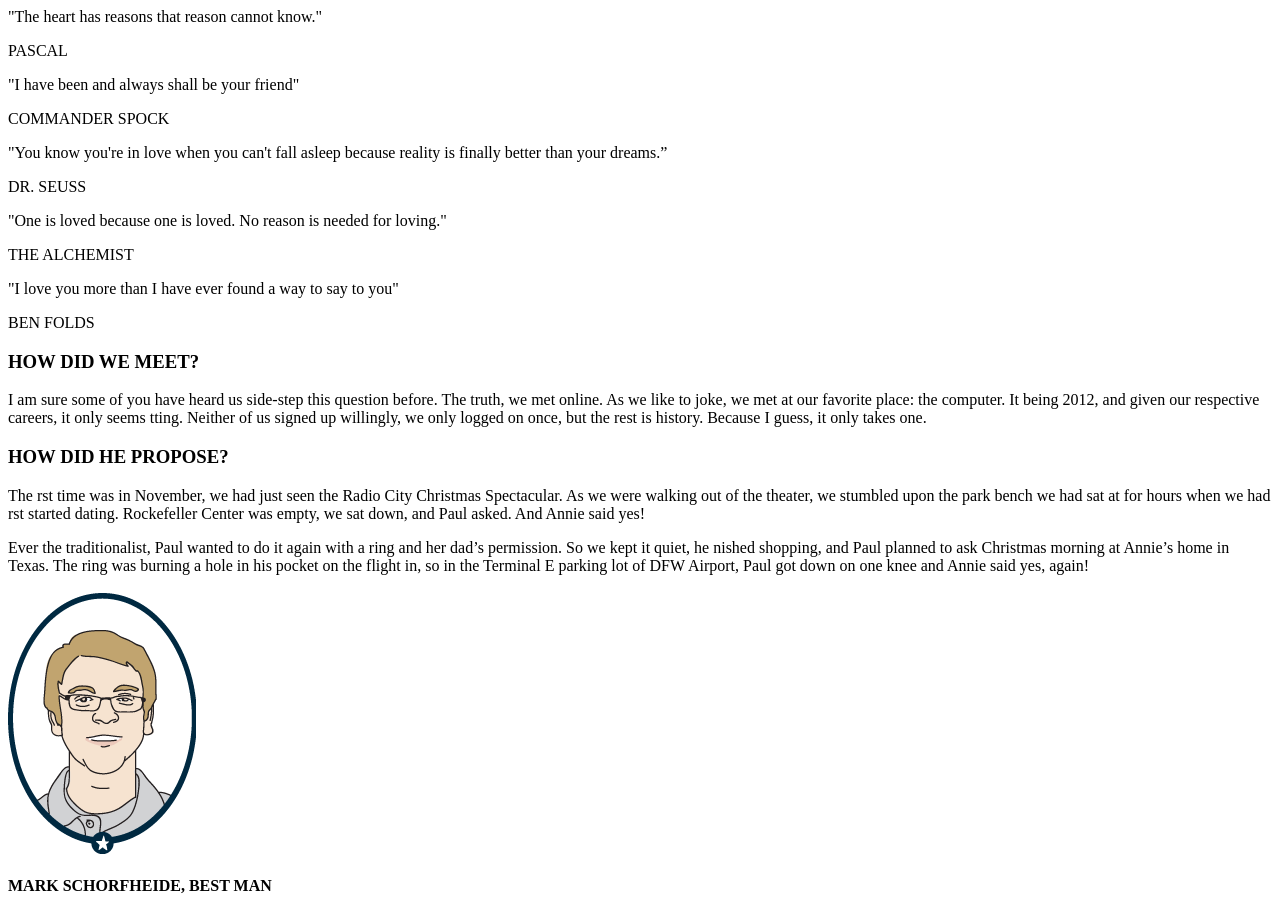
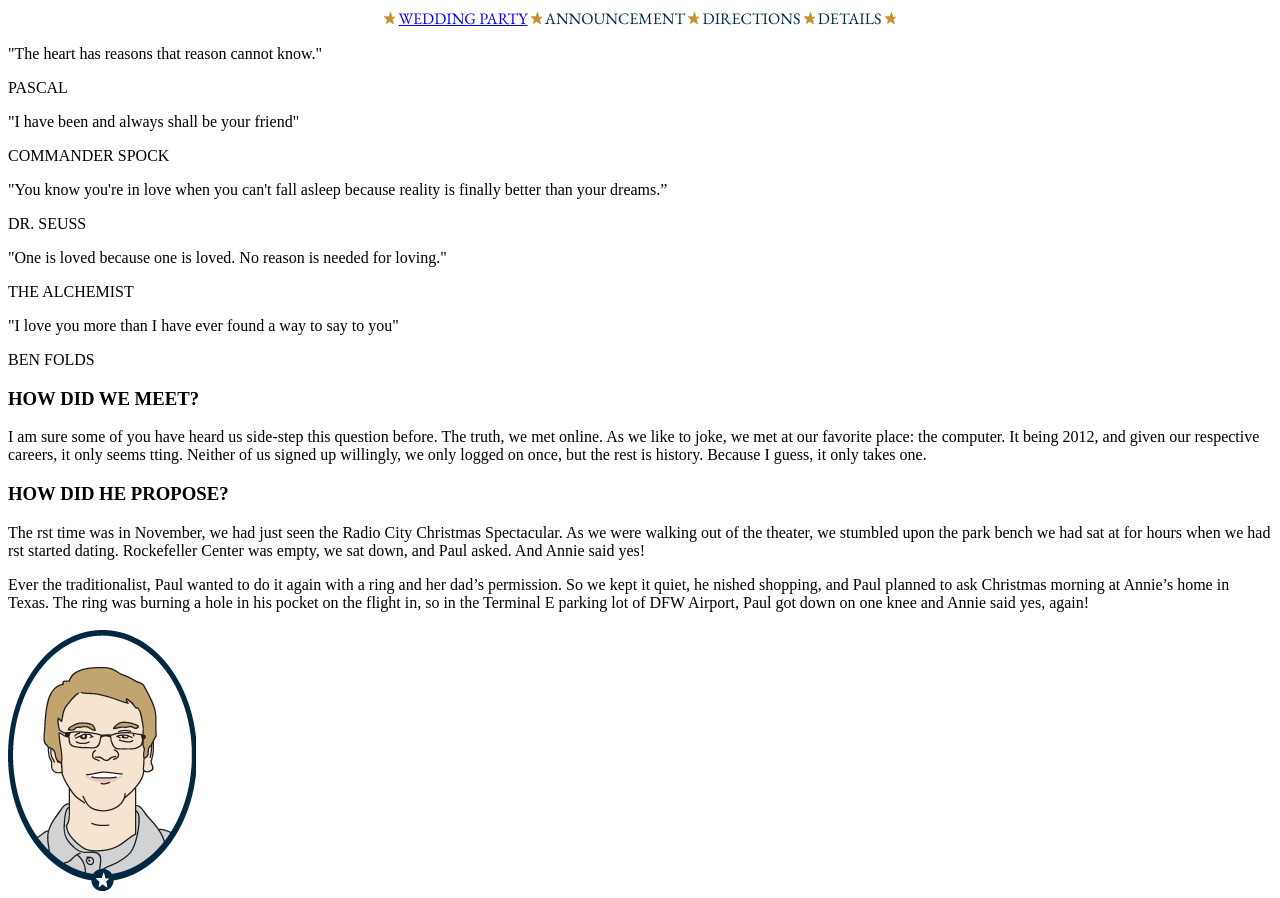
Before and after one commit to pschorf/wedding, a plain HTML site: page static/index.html in a window 1280 px wide. Shown: the top 898 px of the page. Drawn offline with nearby package versions, Linux system fonts and the light colour scheme.

Commit message:
add header

```diff
--- a/static/index.html
+++ b/static/index.html
@@ -1,7 +1,23 @@
 <html>
 <head>
+  <link rel="stylesheet" type="text/css" href="style.css">
 </head>
 <body>
+<div id="header-wrap">
+  <span id="header">
+    <!-- <img src="img/star_small.png"/>
+    RSVP -->
+    <img src="img/star_small.png"/>
+    <a href="#party">Wedding Party</a>
+    <img src="img/star_small.png"/>
+    Announcement
+    <img src="img/star_small.png"/>
+    Directions
+    <img src="img/star_small.png"/>
+    Details
+    <img src="img/star_small.png"/>
+  </span>
+</div>
 <div id="quotes">
   <div class="quote-wrapper">
     <p class="quote">
@@ -83,6 +99,7 @@
   <div class="party">
     <img src="img/mark.png"/>
     <h4>MARK SCHORFHEIDE, BEST MAN</h4>
+
     <p>
       "Chief" is Paul's younger brother. He is an ultimate frisbee expert and professional heavy-metal musician.
       He is also a freshman at the University of Illinois.
@@ -91,6 +108,7 @@
   <div class="party">
     <img src="img/dylan.png"/>
     <h4>DYLAN ERB</h4>
+
     <p>
       Paul's first friend, Dylan has been around since preschool. When he is not building
       Formula cars, he is working on a PhD in Mechanical Engineering at MIT.
@@ -99,6 +117,7 @@
   <div class="party">
     <h4>DIETER BROMMER</h4>
     <img src="img/dieter.png"/>
+
     <p>
       A close friend since college, Paul &amp; Dieter's friendship grew over many a 5am Dunkin'
       Donuts outing. Also working on a PhD in Mechanical Engineering at MIT.
@@ -107,6 +126,7 @@
   <div class="party">
     <h4>MICHAEL MURPHY</h4>
     <img src="img/murphy.png"/>
+
     <p>
       Paul's long time friend. Copywriter by day and actor by night. You might also
       recognize Murphy from "I killed my BFF" on the Biography channel.
@@ -115,6 +135,7 @@
   <div class="party">
     <h4>THOMAS SAMUELSON</h4>
     <img src="img/thomas.png"/>
+
     <p>
       Thomas is Annie's younger brother. Paul and Thomas immediately bonded over
       Monty Python and Star Trek. He is also a freshman at Fordham University.
@@ -131,6 +152,7 @@
   <div class="party">
     <h4>EMILY SAMUELSON, MAID OF HONOR</h4>
     <img src="img/emily.png"/>
+
     <p>
       Annie's rock star younger sister. Emily rows crew and is studying Mechanical
       Engineering at UPenn, all the while finding time to call Annie to catch up everyday.
@@ -139,6 +161,7 @@
   <div class="party">
     <h4>MADELINE SAMUELSON</h4>
     <img src="img/madeleine.png"/>
+
     <p>
       Annie's older sister and sidekick growing up. She is finishing up medical school in
       Houston and is planning on being an Ear Nose and throat surgeon extraordinaire.
@@ -147,6 +170,7 @@
   <div class="party">
     <h4>ASHTON BARRINEAU</h4>
     <img src="img/ashton.png"/>
+
     <p>
       Great friends since college, Ashton and Annie bonded over "Footloose" and NY
       Times Crosswords. Ashton is working on a Law degree at SMU in Dallas.
@@ -155,6 +179,7 @@
   <div class="party">
     <h4>HAYLEY MARTIN</h4>
     <img src="img/hayley.png"/>
+
     <p>
       Inseparable since college, they met and it was like they had known each other forever.
       When she isn't watching the cheesiest shows on TV she works in Marketing in Dallas.
@@ -163,6 +188,7 @@
   <div class="party">
     <h4>SUZANNE REEVES</h4>
     <img src="img/suzanne.png"/>
+
     <p>
       Suzanne is Annie's cousin and close friend. She is a high school junior in Oklahoma
       City and could school anyone at tennis.
--- /dev/null
+++ b/static/style.css
@@ -0,0 +1,10 @@
+@import url(http://fonts.googleapis.com/css?family=EB+Garamond);
+#header-wrap {
+    text-align: center;
+}
+#header {
+    color: #002a41;
+    font-family: 'EB Garamond', Georgia, serif;
+    font-size: 16px;
+    text-transform: uppercase;
+}
```
